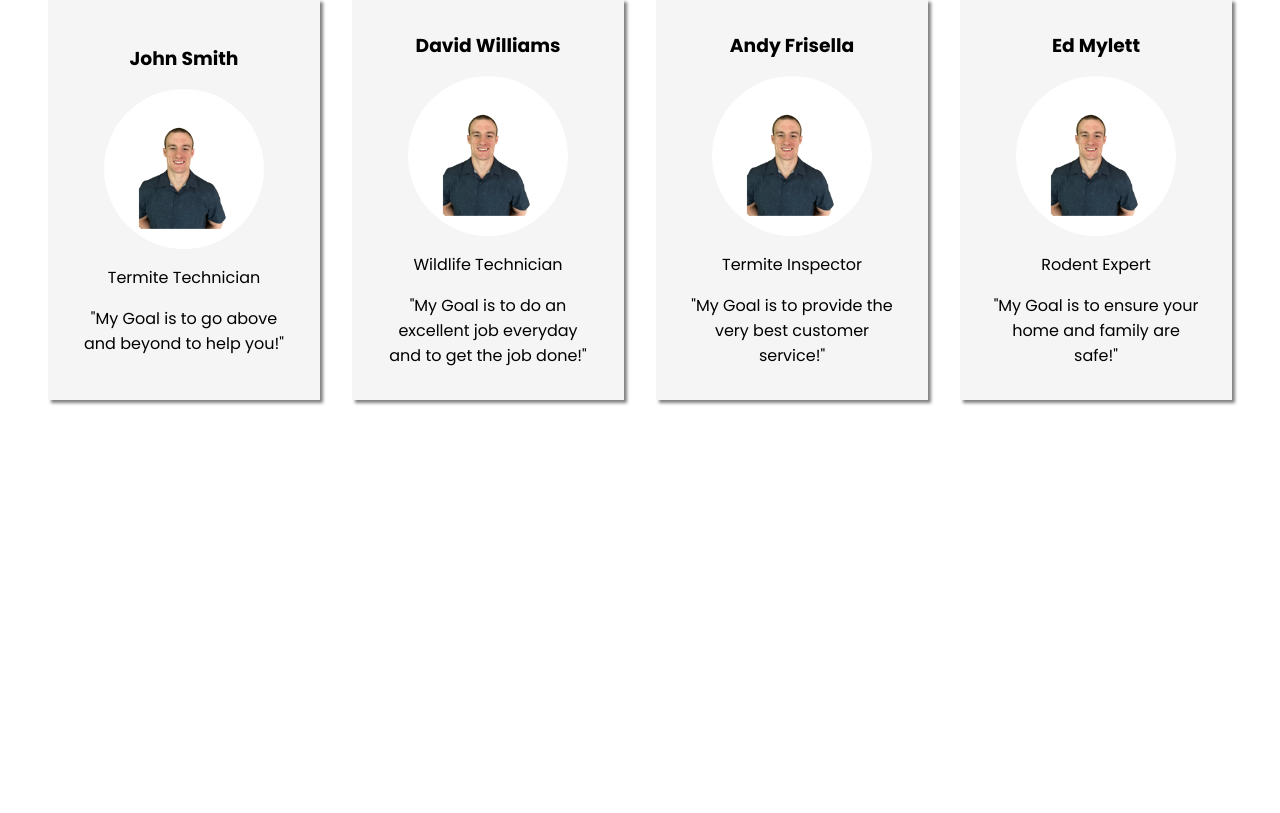
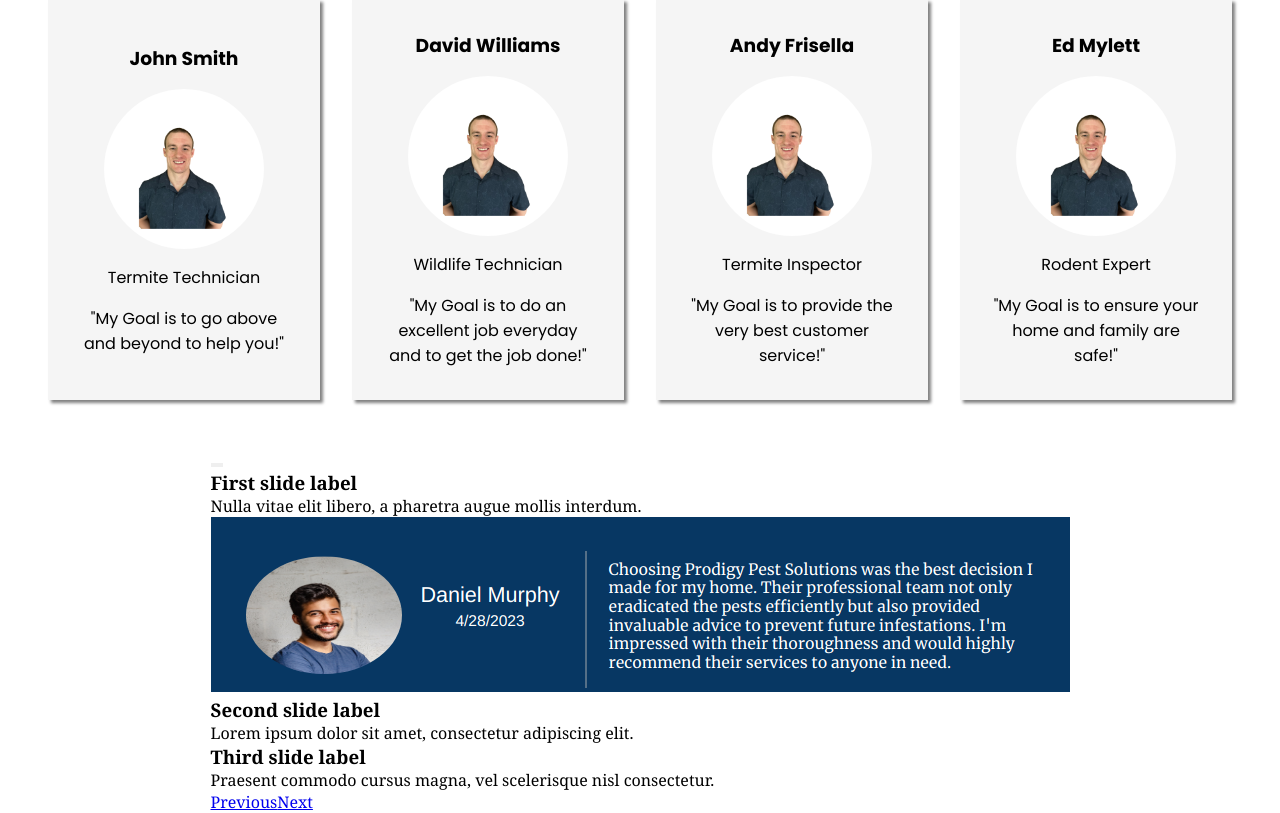
Before and after one commit to alecnissen/Precision-Pest-Control, a React (Vite) app: page / in a window 1280 px wide. Shown: the part 5535-6348 px from the top of the page. Before the commit the page ends 5983 px from the top, so only its background shows below. Built offline with nearby package versions, Linux system fonts and the light colour scheme.

Commit message:
trying to figure out how to properly implement an image carousel for the review component, running into some odd behavior with bootstrap import within main.jsx, debugging

```diff
--- a/src/App.jsx
+++ b/src/App.jsx
@@ -10,6 +10,7 @@
 import PaymentPlans from './PaymentPlans';
 import ContactForm from './ContactForm';
 import MeetYourTeam from './MeetYourTeam';
+import TestimonialsHomepage from './TestimonialsHomepage';
 
 export default function App() {
 
@@ -26,6 +27,7 @@
     <PaymentPlans></PaymentPlans>
     <ContactForm></ContactForm>
     <MeetYourTeam></MeetYourTeam>
+    <TestimonialsHomepage></TestimonialsHomepage>
     </>
   );
 }
--- a/src/Styles/index.scss
+++ b/src/Styles/index.scss
@@ -16,3 +16,4 @@
 @import '../Styles/gallery_homepage_styles.scss';
 @import '../Styles/payment_plans_styles.scss';
 @import '../Styles/meet_your_team_styles.scss';
+@import '../Styles/testimonials_homepage_styles.scss';
--- /dev/null
+++ b/src/Styles/testimonials_homepage_styles.scss
@@ -0,0 +1,9 @@
+.testimonials-content-wrapper {
+    display: flex;
+    justify-content: center;
+    align-items: center;
+}
+
+.testimonial-content-card-container {
+    display: flex;
+}
--- /dev/null
+++ b/src/TestimonialsHomepage.jsx
@@ -0,0 +1,45 @@
+import React from 'react';
+import Carousel from 'react-bootstrap/Carousel';
+import slide1 from "../assets/carousel-slide-1.png"
+
+
+export default function TestimonialsHomepage() {
+  return (
+    <div className='testimonials-content-wrapper'>
+
+
+    <div className='testimonial-content-card-container'>
+
+    <Carousel>
+      <Carousel.Item>
+        {/* <ExampleCarouselImage text="First slide" /> */}
+        <Carousel.Caption>
+          <h3>First slide label</h3>
+          <p>Nulla vitae elit libero, a pharetra augue mollis interdum.</p>
+        </Carousel.Caption>
+          <img src={slide1}></img>
+      </Carousel.Item>
+      <Carousel.Item>
+        {/* <ExampleCarouselImage text="Second slide" /> */}
+        <Carousel.Caption>
+          <h3>Second slide label</h3>
+          <p>Lorem ipsum dolor sit amet, consectetur adipiscing elit.</p>
+        </Carousel.Caption>
+      </Carousel.Item>
+      <Carousel.Item>
+        {/* <ExampleCarouselImage text="Third slide" /> */}
+        <Carousel.Caption>
+          <h3>Third slide label</h3>
+          <p>
+            Praesent commodo cursus magna, vel scelerisque nisl consectetur.
+          </p>
+        </Carousel.Caption>
+      </Carousel.Item>
+    </Carousel>
+
+    </div>
+
+
+    </div>
+  )
+}
--- a/src/main.jsx
+++ b/src/main.jsx
@@ -1,6 +1,7 @@
 import React from 'react';
 import ReactDOM from 'react-dom/client';
 import App from './App.jsx';
+// import 'bootstrap/dist/css/bootstrap.min.css';
 import '../src/Styles/index.scss';
 import './Styles/index.scss'
 
```
Also changed, not shown: assets/carousel-slide-1.png (added).
